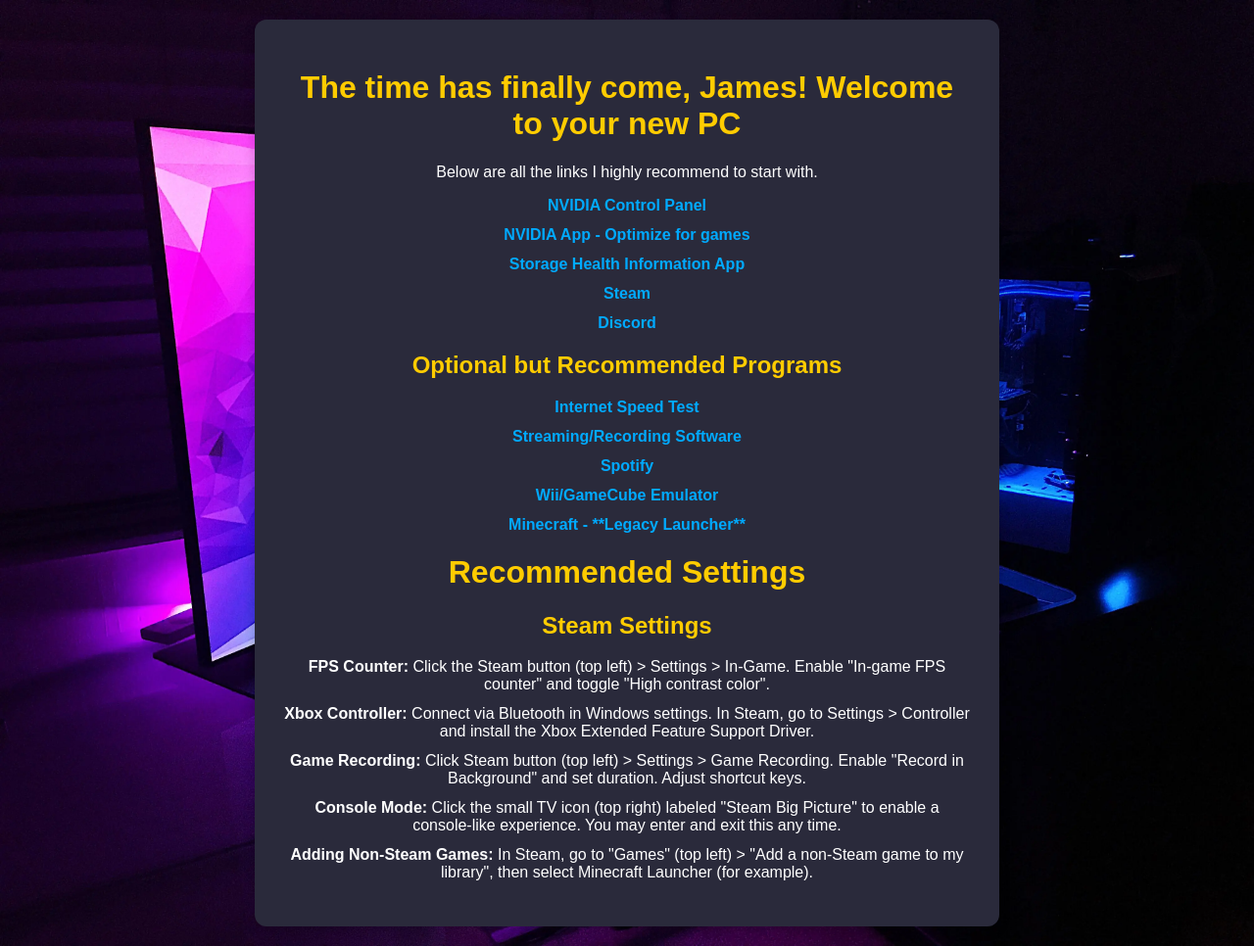
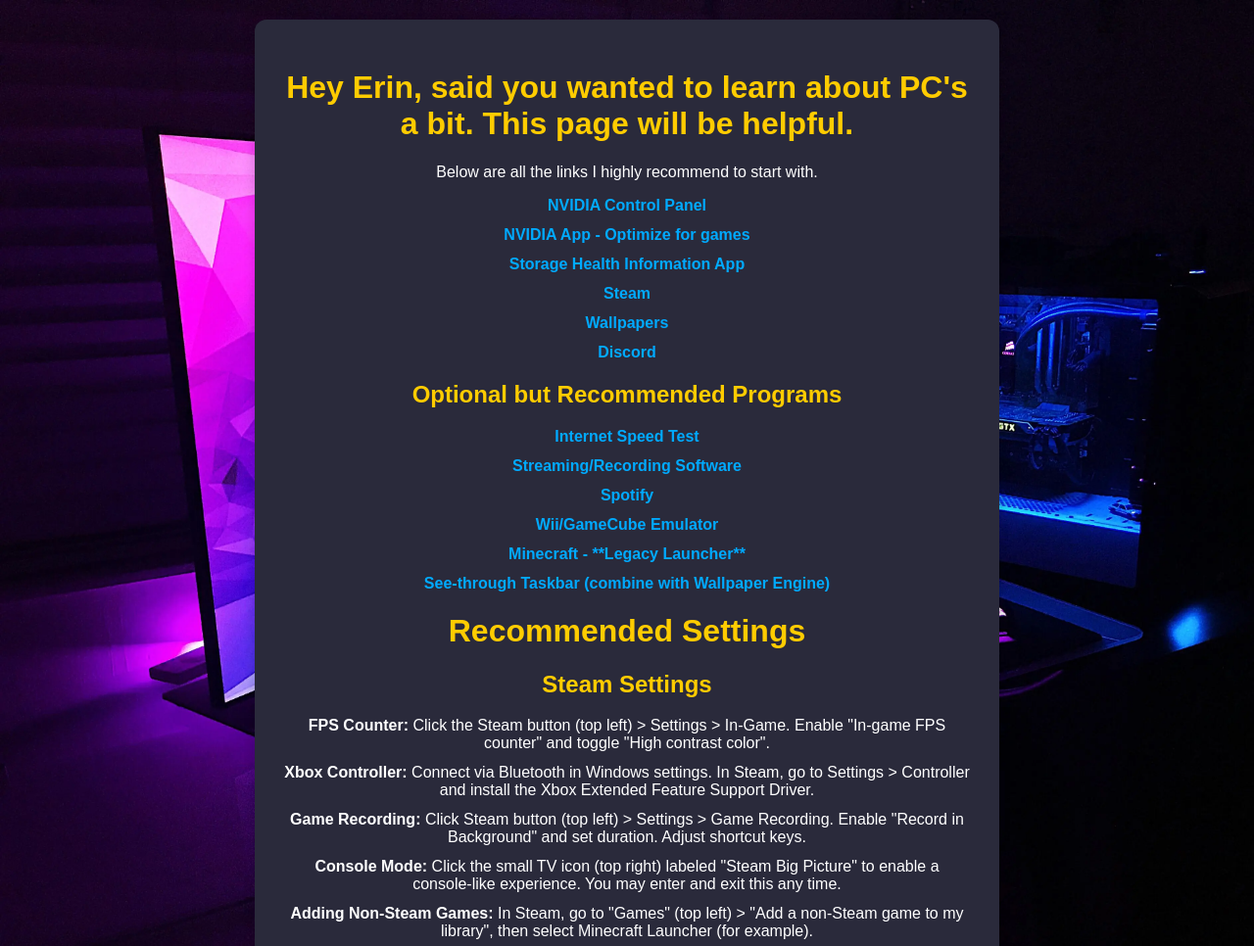
Before and after one commit to CaptGrizzly/helpful-link-website, a plain HTML site: page index.html in a window 1280 px wide. Shown: the top 966 px of the page at 98% size. Drawn offline with Linux system fonts and the light colour scheme.

Commit message:
Erin Update

```diff
--- a/index.html
+++ b/index.html
@@ -3,7 +3,7 @@
 <head>
     <meta charset="UTF-8">
     <meta name="viewport" content="width=device-width, initial-scale=1.0">
-    <title>James' PC Setup</title>
+    <title>Erin's PC Stuff</title>
     <style>
         body {
             font-family: Arial, sans-serif;
@@ -47,13 +47,14 @@
 </head>
 <body>
     <div class="container">
-        <h1>The time has finally come, James! Welcome to your new PC</h1>
+        <h1>Hey Erin, said you wanted to learn about PC's a bit. This page will be helpful. </h1>
         <p>Below are all the links I highly recommend to start with.</p>
         <ul>
             <li><a href="https://apps.microsoft.com/detail/9nf8h0h7wmlt?launch=true&mode=full&hl=en-us&gl=us&ocid=bingwebsearch" target="_blank">NVIDIA Control Panel</a></li>
             <li><a href="https://www.nvidia.com/en-us/software/nvidia-app/" target="_blank">NVIDIA App - Optimize for games</a></li>
             <li><a href="https://sourceforge.net/projects/crystaldiskinfo/files/9.6.3/CrystalDiskInfo9_6_3.exe/download" target="_blank">Storage Health Information App</a></li>
             <li><a href="https://store.steampowered.com/about/).Install" target="_blank">Steam</a></li>
+            <li><a href="https://store.steampowered.com/app/431960/Wallpaper_Engine/" target="_blank">Wallpapers</a></li>
             <li><a href="https://discord.com/download" target="_blank">Discord</a></li>
         </ul>
         <h2>Optional but Recommended Programs</h2>
@@ -63,6 +64,7 @@
             <li><a href="https://apps.microsoft.com/detail/9ncbcszsjrsb?launch=true&mode=full&hl=en-us&gl=us&ocid=bingwebsearch" target="_blank">Spotify</a></li>
             <li><a href="https://dolphin-emu.org/download/" target="_blank">Wii/GameCube Emulator</a></li>
             <li><a href="https://www.minecraft.net/en-us/download" target="_blank">Minecraft - <b>**Legacy Launcher**</b></a></li>
+            <li><a href="https://apps.microsoft.com/detail/9PF4KZ2VN4W9?hl=en-us&gl=US&ocid=pdpshare" target="_blank">See-through Taskbar (combine with Wallpaper Engine)</a></li>
         </ul>
         <h1>Recommended Settings</h1>
         <h2>Steam Settings</h2>
```
